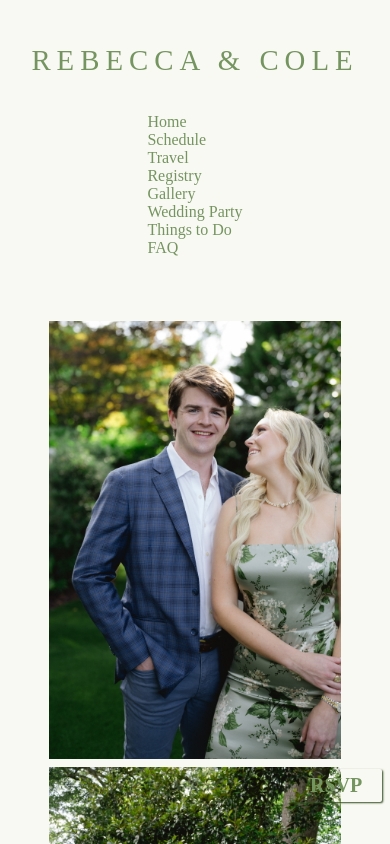
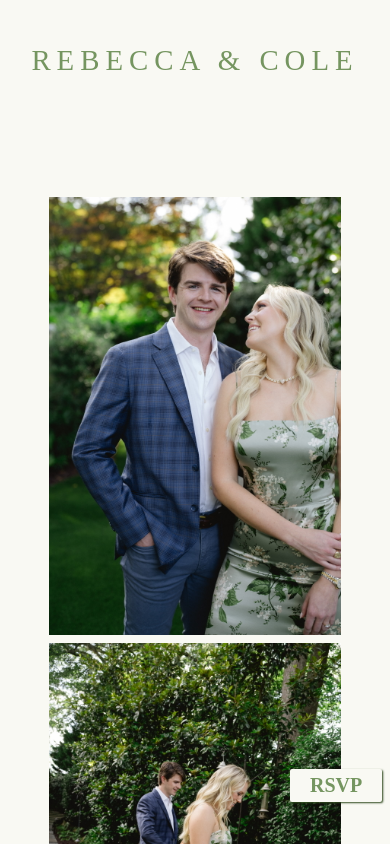
Before and after one commit to colecrum26/wedding, a React (Create React App) app in the folder wedding-website/: page /gallery in a window 390 px wide. Shown: the top 844 px of the page. Built offline with nearby package versions, Linux system fonts and the light colour scheme.

Commit message:
added hamburger to each page

```diff
--- a/wedding-website/src/App.css
+++ b/wedding-website/src/App.css
@@ -128,7 +128,7 @@ li {
   display: flex;
   flex-wrap: wrap;
   width: 100%;
-  margin: 40px 0;
+  margin: 20px 0;
   text-align: center;
 }
 .content-wrapper.wp {
@@ -270,6 +270,11 @@ li {
 }
 
 @media screen and (max-width: 600px) {
+
+  nav {
+    margin-bottom: 10px;
+  }
+
   #header-title {
     font-size: 1.8rem;
   }
--- a/wedding-website/src/pages/faq.jsx
+++ b/wedding-website/src/pages/faq.jsx
@@ -1,10 +1,10 @@
-import Header from "../components/header";
+import Nav from "../components/nav";
 import RSVPButton from "../components/rsvpBtn";
 
 export default function FAQ() {
   return (
     <div className="page-container">
-      <Header />
+      <Nav />
       <div className="content-wrapper">
         <div className="question">
           <h1 className="header-main">WHY HOTEL HARTNESS?</h1>
--- a/wedding-website/src/pages/gallery.jsx
+++ b/wedding-website/src/pages/gallery.jsx
@@ -1,4 +1,4 @@
-import Header from "../components/header";
+import Nav from "../components/nav";
 import RSVPButton from "../components/rsvpBtn";
 import shot1 from "../assets/IMG_3996.JPG";
 import shot2 from "../assets/IMG_3997.JPG";
@@ -20,7 +20,7 @@ import shot16 from "../assets/IMG_4115.jpeg";
 export default function Gallery() {
   return (
     <div className="page-container">
-      <Header />
+      <Nav />
       <div className="content-wrapper gallery">
         <img src={shot1} alt=""  className="gallery-image"/>
         <img src={shot2} alt=""  className="gallery-image"/>
--- a/wedding-website/src/pages/home.jsx
+++ b/wedding-website/src/pages/home.jsx
@@ -1,15 +1,12 @@
-import Header from "../components/header";
 import Nav from "../components/nav";
 import RSVPButton from "../components/rsvpBtn";
 import { NavLink } from "react-router-dom";
 import bestLook from "../assets/IMG_4135.JPG"
-// import Countdown from "../components/countdown";
 
 export default function Home() {
   return (
     <div className="page-container">
       <Nav />
-      {/* <Header /> */}
         <h1 className="wedding-date">May 3, 2025</h1>
       <div className="content-wrapper">
         <img src={bestLook} alt="our best look" id="intro-img" />
--- a/wedding-website/src/pages/registry.jsx
+++ b/wedding-website/src/pages/registry.jsx
@@ -1,11 +1,11 @@
-import Header from "../components/header";
+import Nav from "../components/nav";
 import RSVPButton from "../components/rsvpBtn";
 import { NavLink } from "react-router-dom";
 
 export default function Registry() {
   return (
     <div className="page-container">
-      <Header />
+      <Nav />
       <div className="content-wrapper">
         <div className="registry-host">
         <h1 className="registry-loc">WILLIAMS SONOMA</h1>
--- a/wedding-website/src/pages/rsvp.search.jsx
+++ b/wedding-website/src/pages/rsvp.search.jsx
@@ -1,5 +1,5 @@
 import { useEffect, useState } from "react";
-import Header from "../components/header";
+import Nav from "../components/nav";
 import RSVPRespond from "../components/rsvp.respond";
 
 export default function RSVPSearch() {
@@ -55,7 +55,7 @@ export default function RSVPSearch() {
 
   return (
     <div>
-      <Header />
+      <Nav />
       <h1>RSVP</h1>
       <div className="rsvp-dialogue">
         <p className="instructions">
--- a/wedding-website/src/pages/schedule.jsx
+++ b/wedding-website/src/pages/schedule.jsx
@@ -1,4 +1,3 @@
-import Header from "../components/header";
 import Nav from "../components/nav";
 import RSVPButton from "../components/rsvpBtn";
 
@@ -6,7 +5,6 @@ export default function Schedule() {
   return (
     // make each page return to top when changing
     <div className="page-container">
-      {/* <Header /> */}
       <Nav />
       <div className="content-wrapper">
         <div className="events">
--- a/wedding-website/src/pages/travel.jsx
+++ b/wedding-website/src/pages/travel.jsx
@@ -1,11 +1,11 @@
-import Header from "../components/header";
+import Nav from "../components/nav";
 import RSVPButton from "../components/rsvpBtn";
 import { NavLink } from "react-router-dom";
 
 export default function Travel() {
   return (
     <div className="page-container">
-      <Header />
+      <Nav />
       <div className="content-wrapper">
         <div className="travel-option">
           <span>Hotel</span>
--- a/wedding-website/src/pages/ttd.jsx
+++ b/wedding-website/src/pages/ttd.jsx
@@ -1,11 +1,11 @@
 import { NavLink } from "react-router-dom";
-import Header from "../components/header";
+import Nav from "../components/nav";
 import RSVPButton from "../components/rsvpBtn";
 
 export default function ThingsToDo() {
   return (
     <div className="page-container">
-      <Header />
+      <Nav />
       <div className="content-wrapper">
         <div className="activities">
           <h1 className="header-main">
--- a/wedding-website/src/pages/wparty.jsx
+++ b/wedding-website/src/pages/wparty.jsx
@@ -1,10 +1,10 @@
-import Header from "../components/header";
+import Nav from "../components/nav";
 import RSVPButton from "../components/rsvpBtn";
 
 export default function WeddingParty() {
   return (
     <div className="page-container">
-      <Header />
+      <Nav />
       <div className="content-wrapper wp">
         <div className="bp-list">
           <ul className="maids">
--- a/wedding-website/src/style/rsvpBtn.css
+++ b/wedding-website/src/style/rsvpBtn.css
@@ -7,6 +7,7 @@
     padding: 5px 20px;
     border-radius: 2px;
     box-shadow: 1.1px 1px 2px var(--accent-darkerGreen);
+    background-color: var(--primary-background);
 }
 .rsvp-fauxbtn:hover {
     border: 1px solid var(--accent-darkerGreen);
```
